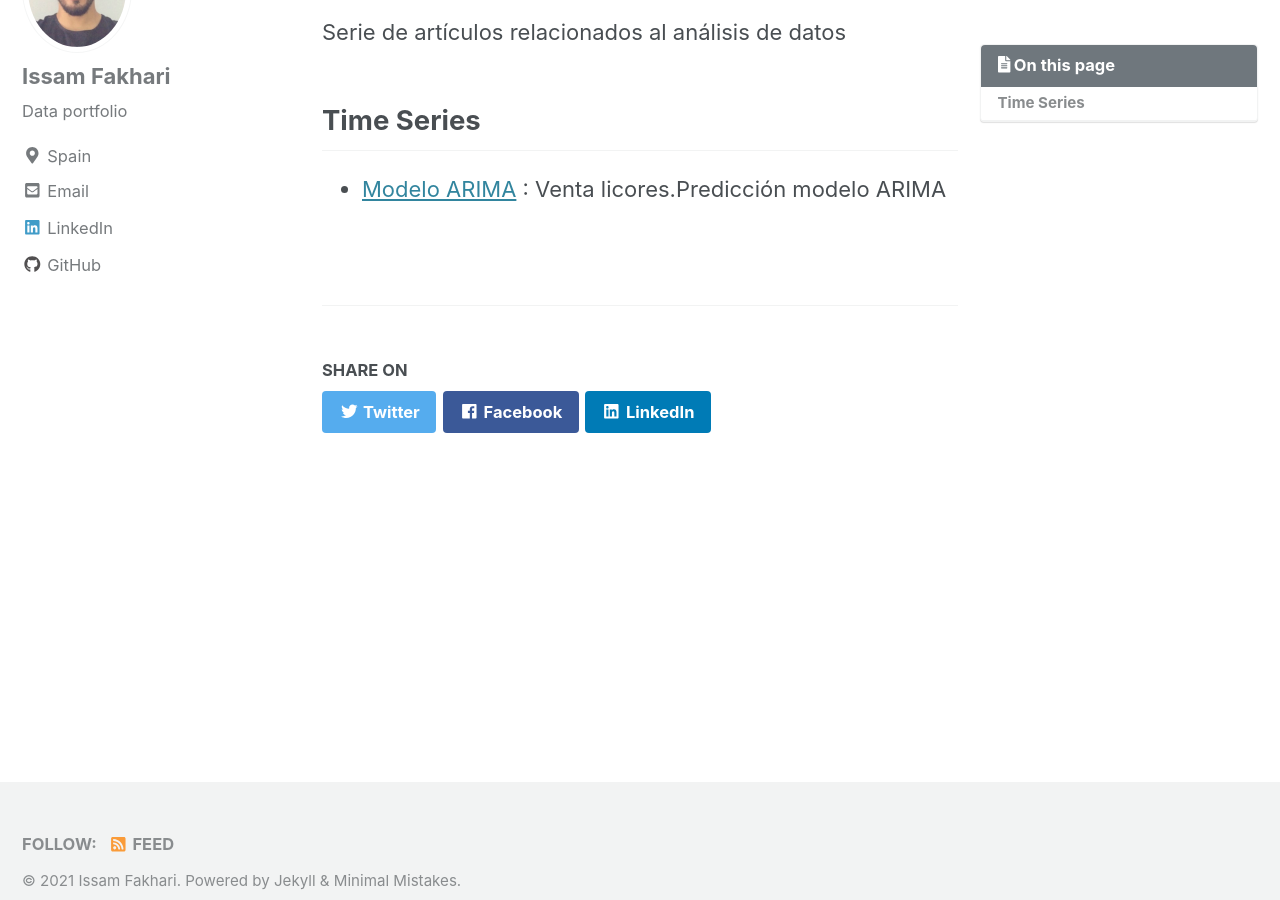
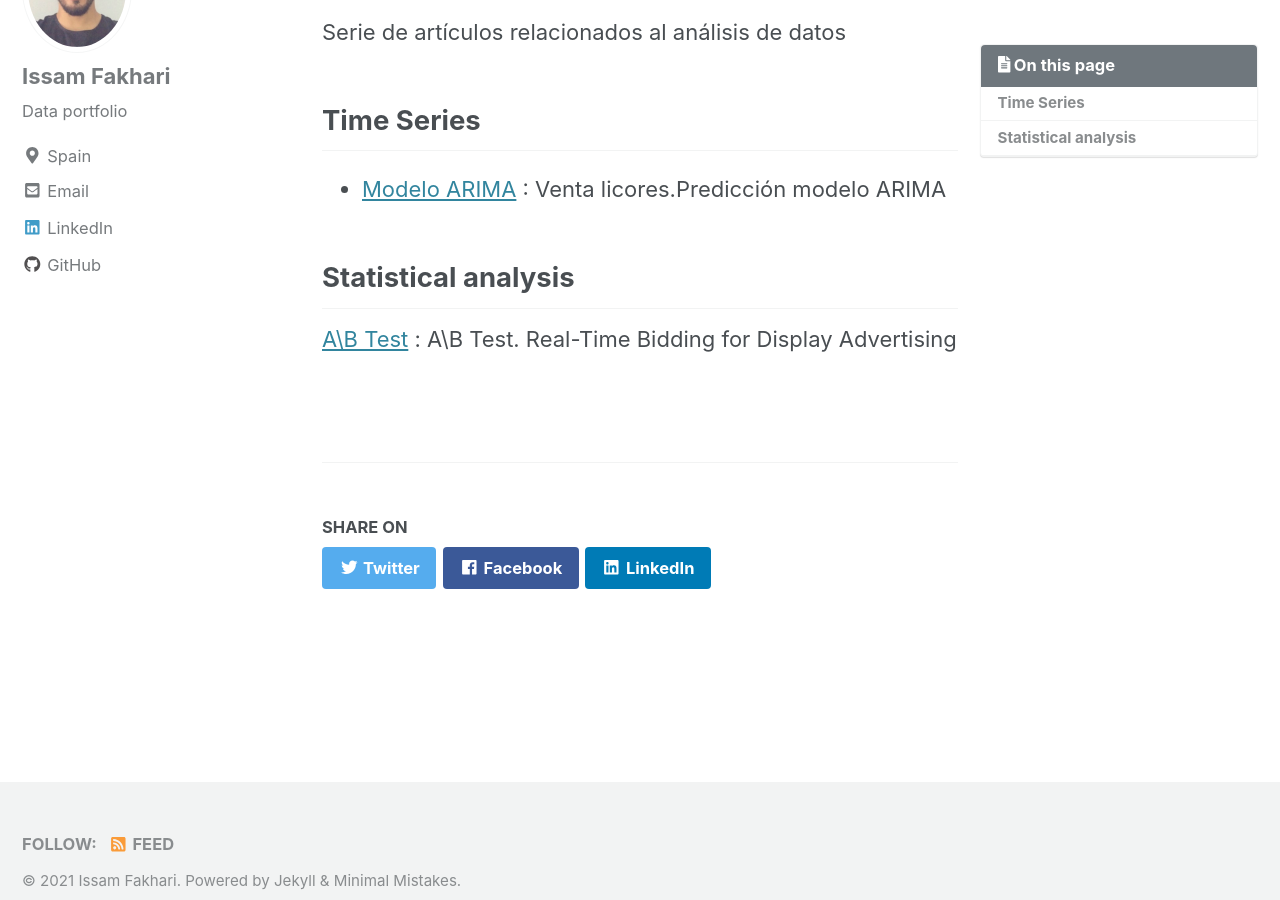
Before and after one commit to IssamFakhari/issamfakhari.github.io, a Jekyll site: the page built from _pages/de.md, in a window 1280 px wide and 900 px high, scrolled down 408 px. Built offline with Jekyll 4.4.1, drawn with Linux system fonts in a browser that asks for light colours; cached includes are drawn as plain includes; a file with an impossible date is left out.

Commit message:
Update de.md

```diff
--- a/_pages/de.md
+++ b/_pages/de.md
@@ -17,3 +17,7 @@ Serie de artículos relacionados al análisis de datos
 ## Time Series
 
 * [Modelo ARIMA](https://issamfakhari.github.io/dataanalysis/ARIMA/) : Venta licores.Predicción modelo ARIMA
+
+
+## Statistical analysis
+[A\B Test](https://issamfakhari.github.io/dataanalysis/ABtesting/) : A\B Test. Real-Time Bidding for Display Advertising
```
